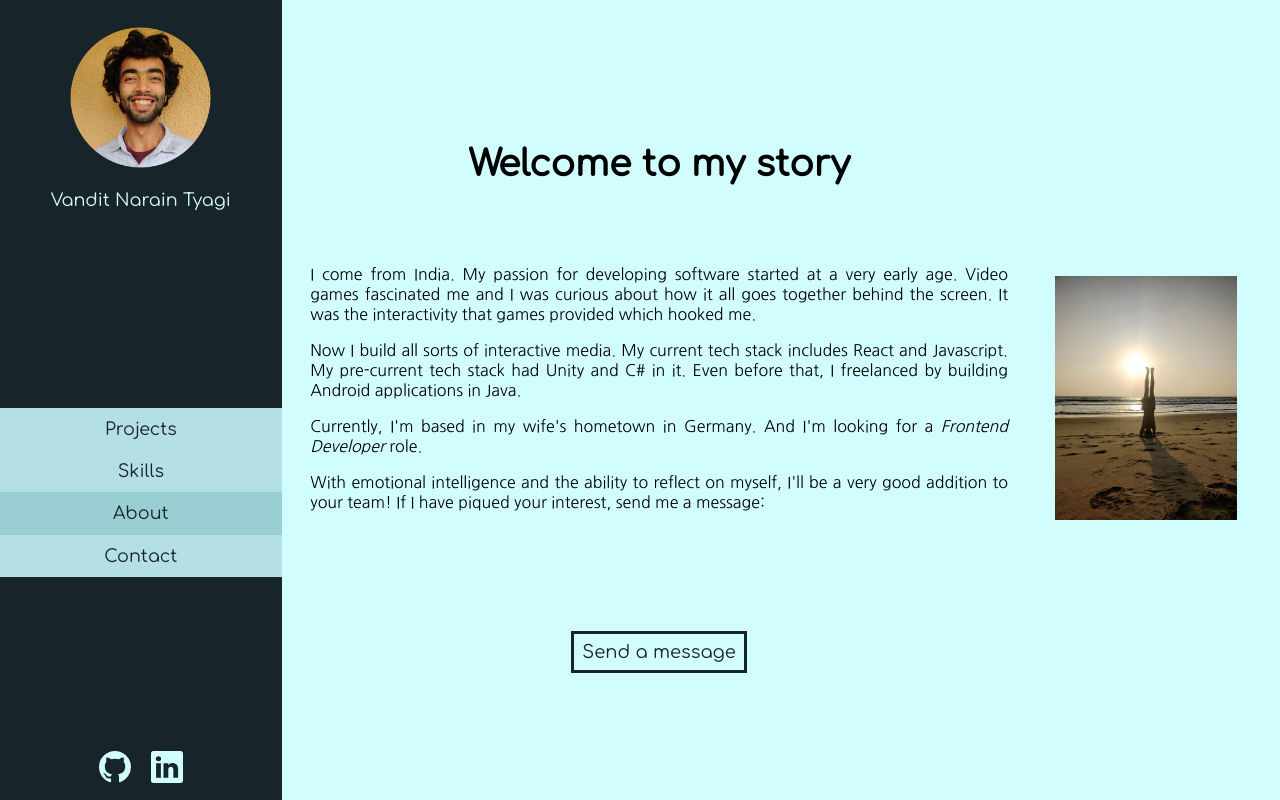
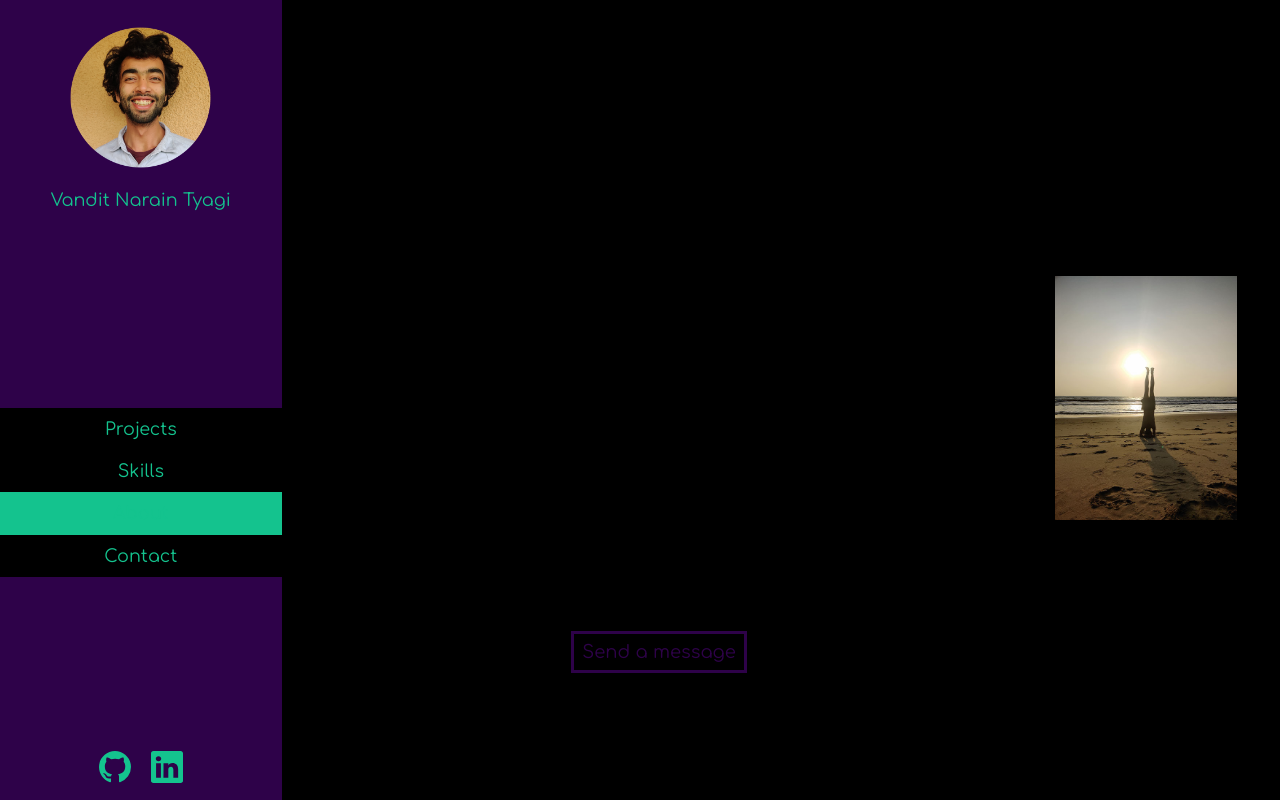
Before and after one commit to the-formless/react-portfolio, a React (Create React App) app: page /about in a window 1280 px wide. Built offline with nearby package versions, Linux system fonts and the light colour scheme; a web font is replaced by a local one.

Commit message:
Color change

```diff
--- a/src/App.scss
+++ b/src/App.scss
@@ -1,8 +1,8 @@
-$color1: #17252a;
-$color2: #5f6366;
-$color3: #99ced3;
-$color4: #b4dfe5;
-$color5: #d2fdff;
+$color1: #2E0249;
+$color2: #247881;
+$color3: #14C38E;
+$color4: #FF008E;
+$color5: #000000;
 
 .App{
   text-align: center;
--- a/src/Components/About/index.scss
+++ b/src/Components/About/index.scss
@@ -1,11 +1,11 @@
 @import url('https://fonts.googleapis.com/css2?family=Nanum+Gothic&display=swap');
 @import url('https://fonts.googleapis.com/css2?family=Abril+Fatface&family=Nanum+Gothic+Coding&display=swap');
 
-$color1: #17252a;
-$color2: #5f6366;
-$color3: #99ced3;
-$color4: #b4dfe5;
-$color5: #d2fdff;
+$color1: #2E0249;
+$color2: #247881;
+$color3: #14C38E;
+$color4: #FF008E;
+$color5: #000000;
 
 .about-page{
   display: grid;
--- a/src/Components/Contact/index.scss
+++ b/src/Components/Contact/index.scss
@@ -1,11 +1,11 @@
 @import url('https://fonts.googleapis.com/css2?family=Comfortaa&display=swap');
 @import 'react-notifications/lib/notifications.css';
 
-$color1: #17252a;
-$color2: #5f6366;
-$color3: #99ced3;
-$color4: #b4dfe5;
-$color5: #d2fdff;
+$color1: #2E0249;
+$color2: #247881;
+$color3: #14C38E;
+$color4: #FF008E;
+$color5: #000000;
 
 .contact-page{
   display: flex;
--- a/src/Components/Layout/index.scss
+++ b/src/Components/Layout/index.scss
@@ -1,8 +1,8 @@
-$color1: #17252a;
-$color2: #5f6366;
-$color3: #99ced3;
-$color4: #b4dfe5;
-$color5: #d2fdff;
+$color1: #2E0249;
+$color2: #247881;
+$color3: #14C38E;
+$color4: #FF008E;
+$color5: #000000;
 
 .curtain{
   background: $color1;
@@ -35,7 +35,7 @@ $color5: #d2fdff;
   margin-top: 1rem;
   background-color: $color1;
   p{
-    color: $color5;
+    color: $color3;
   }
   a{
     background-color: $color1;
@@ -51,7 +51,7 @@ nav {
   width: 22%;
   height: 100vh;
   justify-items: center;
-  color: $color2;
+  color: $color3;
   text-align: center;
 
   img {
@@ -64,13 +64,13 @@ nav {
   a {
     font-size: 1.1rem;
     display: block;
-    background: $color4;
-    color: $color1;
+    background: $color5;
+    color: $color3;
     text-decoration: none;
     padding: 0.7rem 0;
   }
   a:hover {
-    background: $color5;
+    background: $color2;
   }
   .a-active {
     background: $color3;
@@ -80,7 +80,7 @@ nav {
     margin: auto auto 0.33rem auto;
     a {
       font-size: 2rem;
-      color: $color5;
+      color: $color3;
       background: transparent;
       padding: 0.3rem 0.3rem;
       margin: 0 0.33rem;
--- a/src/Components/Projects/Components/imageContainer.module.scss
+++ b/src/Components/Projects/Components/imageContainer.module.scss
@@ -1,8 +1,8 @@
-$color1: #17252a;
-$color2: #5f6366;
-$color3: #99ced3;
-$color4: #b4dfe5;
-$color5: #d2fdff;
+$color1: #2E0249;
+$color2: #247881;
+$color3: #14C38E;
+$color4: #FF008E;
+$color5: #000000;
 
 .image-container {
   display: flex;
--- a/src/Components/Projects/index.scss
+++ b/src/Components/Projects/index.scss
@@ -1,10 +1,10 @@
 @import url('https://fonts.googleapis.com/css2?family=Open+Sans&display=swap');
 
-$color1: #17252a;
-$color2: #5f6366;
-$color3: #99ced3;
-$color4: #b4dfe5;
-$color5: #d2fdff;
+$color1: #2E0249;
+$color2: #247881;
+$color3: #14C38E;
+$color4: #FF008E;
+$color5: #000000;
 
 @media only screen and (min-width: 768px) {
   @media only screen and (min-height: 768px) {
--- a/src/Components/Welcome/index.scss
+++ b/src/Components/Welcome/index.scss
@@ -1,10 +1,10 @@
 @import url('https://fonts.googleapis.com/css2?family=Nanum+Gothic+Coding&display=swap');
 @import url('https://fonts.googleapis.com/css2?family=Abril+Fatface&family=Nanum+Gothic+Coding&display=swap');
-$color1: #17252a;
-$color2: #5f6366;
-$color3: #99ced3;
-$color4: #b4dfe5;
-$color5: #d2fdff;
+$color1: #2E0249;
+$color2: #247881;
+$color3: #14C38E;
+$color4: #FF008E;
+$color5: #000000;
 
 .home-page {
   display: flex;
--- a/src/index.scss
+++ b/src/index.scss
@@ -1,10 +1,15 @@
 @import url('https://fonts.googleapis.com/css2?family=Comfortaa&display=swap');
 
-$color1: #17252a;
-$color2: #5f6366;
-$color3: #99ced3;
-$color4: #b4dfe5;
-$color5: #d2fdff;
+// $color1: #17252a;
+// $color2: #5f6366;
+// $color3: #99ced3;
+// $color4: #b4dfe5;
+// $color5: #d2fdff;
+$color1: #2E0249;
+$color2: #247881;
+$color3: #14C38E;
+$color4: #FF008E;
+$color5: #000000;
 
 body {
   margin: 0;
```
